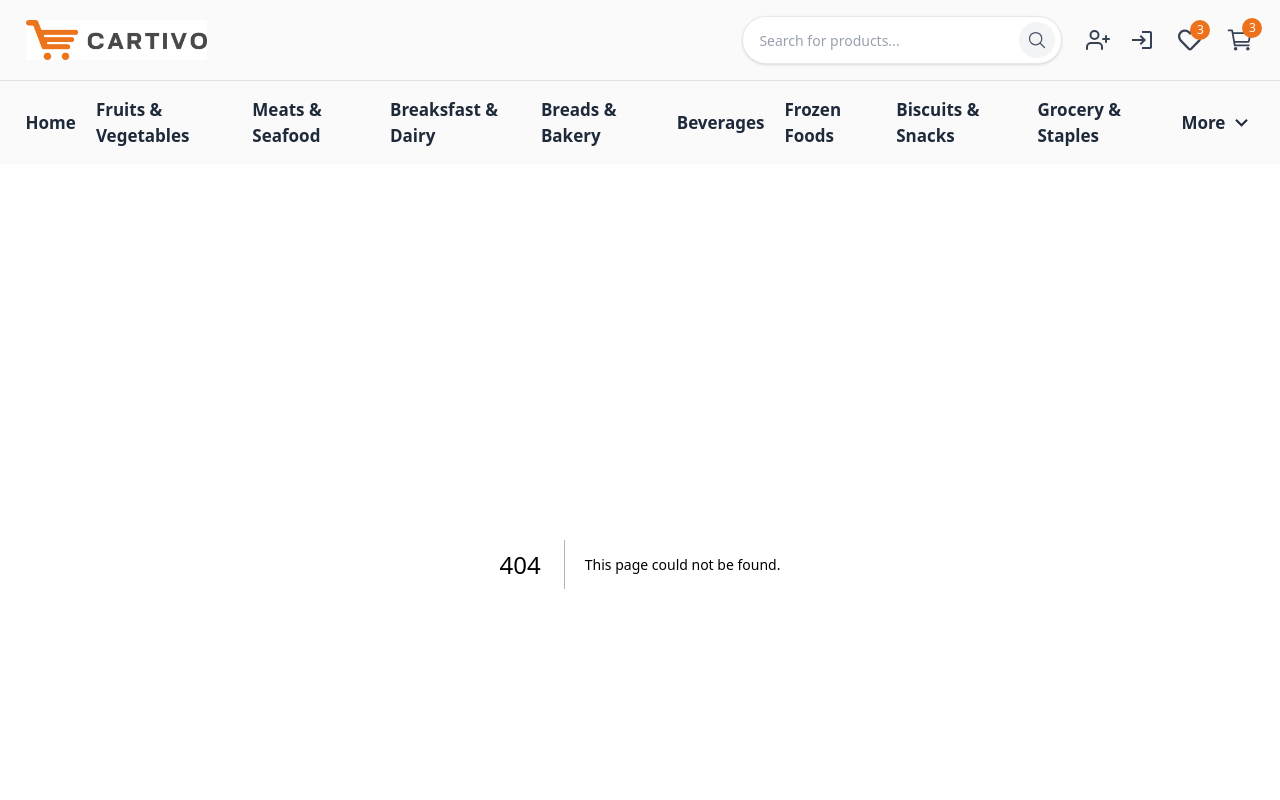
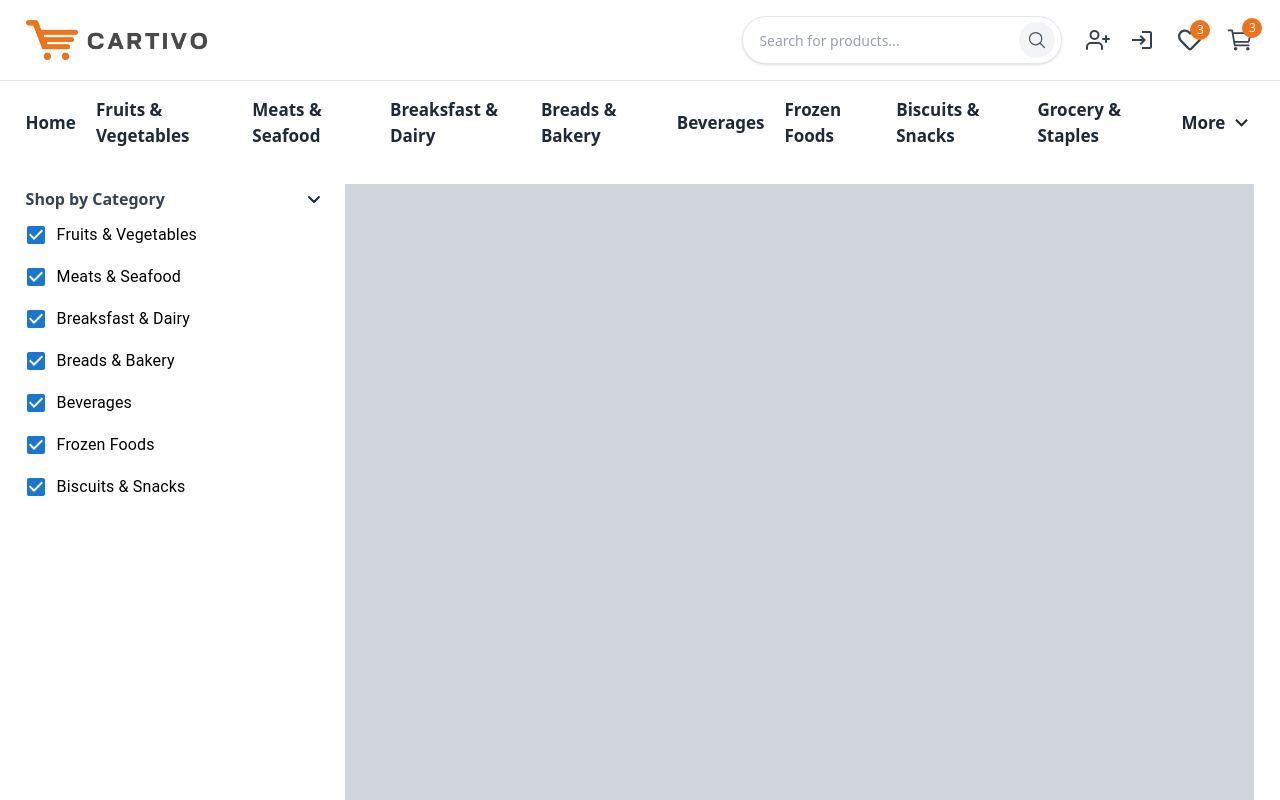
Before and after one commit to Nasir-code-786/e-commerce, a Next.js app in the folder client/: page /products in a window 1280 px wide. Before the commit this address had no page. Shown: the top 800 px of the page. Built offline with nearby package versions, Linux system fonts and the light colour scheme.

Commit message:
product page added

```diff
--- /dev/null
+++ b/client/src/app/products/layout.jsx
@@ -0,0 +1,14 @@
+import React from 'react'
+
+export const metadata = {
+    title: "PRODUCTS PAGE",
+    description: "PRODUCTS"
+}
+
+const ProductsPageLyout = ({children}) => {
+  return (
+    <>{children}</>
+  )
+}
+
+export default ProductsPageLyout
--- /dev/null
+++ b/client/src/app/products/page.jsx
@@ -0,0 +1,19 @@
+import Sidebar from '@/components/Sidebar'
+import React from 'react'
+
+const ProductPage = () => {
+  return (
+    <section className='py-5 bg-white'>
+        <div className='container flex gap-4'>
+            <div className='sidebarWrapper w-[25%]'>
+                <Sidebar/>
+            </div>
+            <div className='rightContent bg-gray-300 h-250 w-[75%]'>
+
+            </div>
+        </div>
+    </section>
+  )
+}
+
+export default ProductPage
--- a/client/src/components/Header.jsx
+++ b/client/src/components/Header.jsx
@@ -11,7 +11,7 @@ import Nav from "./Nav";
 
 const Header = () => {
   return (
-    <div className="headerWrapper bg-[#FAFAFA]">
+    <div className="headerWrapper sticky top-0 z-50 bg-white">
       <header className="border-b border-[rgba(0,0,0,0.1)] py-3">
         <div className="container flex items-center justify-between h-14">
           <div className="logo flex items-center">
--- /dev/null
+++ b/client/src/components/Sidebar.jsx
@@ -0,0 +1,69 @@
+"use client";
+import React from "react";
+import { Button } from "@mui/material";
+import { FaAngleDown } from "react-icons/fa6";
+import FormGroup from "@mui/material/FormGroup";
+import FormControlLabel from "@mui/material/FormControlLabel";
+import Checkbox from "@mui/material/Checkbox";
+
+const Sidebar = () => {
+  return (
+    <aside className="sticky top-37.5">
+      <div className="box">
+        <div className="flex items-center justify-between">
+          <h3 className="text-[16px] font-semibold text-gray-700">
+            Shop by Category
+          </h3>
+          <Button className="min-w-7.5! w-7.5! h-7.5! rounded-full! hover:bg-[#f07312]!">
+            <FaAngleDown
+              size={20}
+              className="text-gray-800 hover:text-white!"
+            />
+          </Button>
+        </div>
+        <div className="scroll overflow-scroll max-h-75">
+          <FormGroup>
+            <FormControlLabel
+              control={<Checkbox defaultChecked />}
+              label="Fruits & Vegetables"
+            />
+            <FormControlLabel
+              control={<Checkbox defaultChecked />}
+              label="Meats & Seafood"
+            />
+            <FormControlLabel
+              control={<Checkbox defaultChecked />}
+              label="Breaksfast & Dairy"
+            />
+            <FormControlLabel
+              control={<Checkbox defaultChecked />}
+              label="Breads & Bakery"
+            />
+            <FormControlLabel
+              control={<Checkbox defaultChecked />}
+              label="Beverages "
+            />
+            <FormControlLabel
+              control={<Checkbox defaultChecked />}
+              label="Frozen Foods"
+            />
+            <FormControlLabel
+              control={<Checkbox defaultChecked />}
+              label="Biscuits & Snacks"
+            />
+            <FormControlLabel
+              control={<Checkbox defaultChecked />}
+              label="Biscuits & Snacks"
+            />
+            <FormControlLabel
+              control={<Checkbox defaultChecked />}
+              label="Biscuits & Snacks"
+            />
+          </FormGroup>
+        </div>
+      </div>
+    </aside>
+  );
+};
+
+export default Sidebar;
```
Also changed, not shown: client/src/components/Footer.jsx (+7 -8 lines), client/src/app/globals.css (line endings or trailing spaces).
